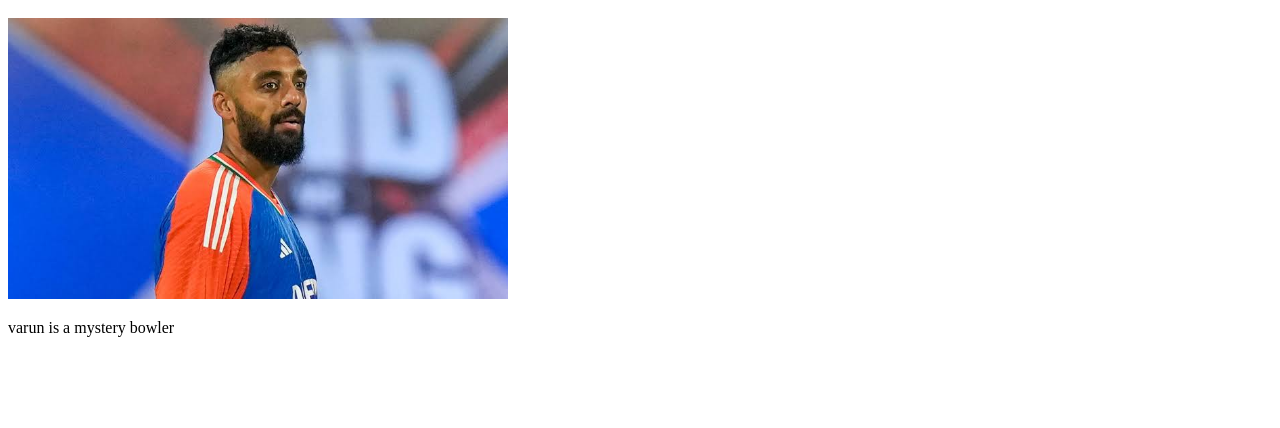
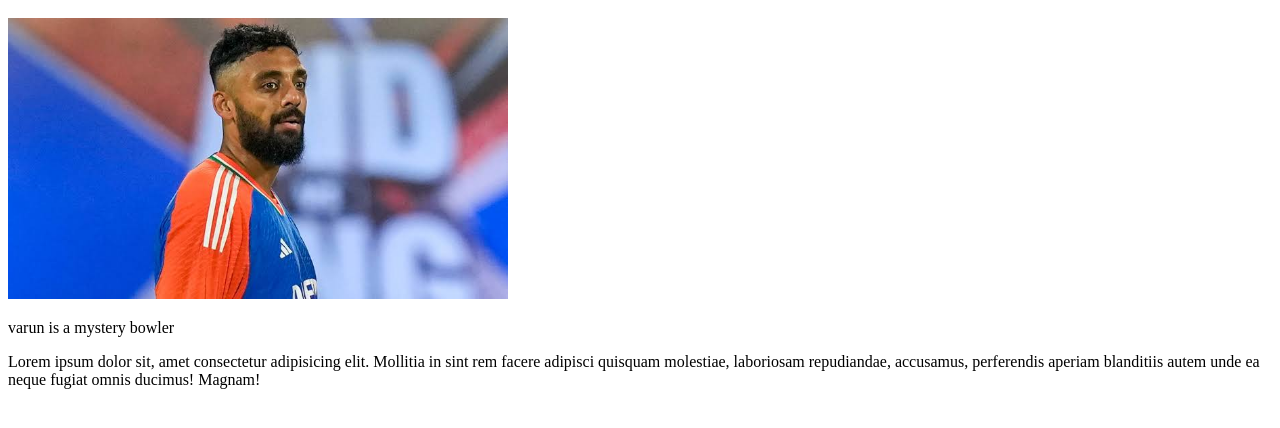
Before and after one commit to GPU123456789/mini-project, a plain HTML site: page index.html in a window 1280 px wide. Shown: the part 120-548 px from the top of the page. Drawn offline with Linux system fonts and the light colour scheme.

Commit message:
added paragraph

```diff
--- a/index.html
+++ b/index.html
@@ -11,5 +11,6 @@
     </h1>
     <img width="500px" src="images.jpg" alt="">
     <p>varun is a mystery bowler</p>
+    <p>Lorem ipsum dolor sit, amet consectetur adipisicing elit. Mollitia in sint rem facere adipisci quisquam molestiae, laboriosam repudiandae, accusamus, perferendis aperiam blanditiis autem unde ea neque fugiat omnis ducimus! Magnam!</p>
 </body>
 </html>
```
